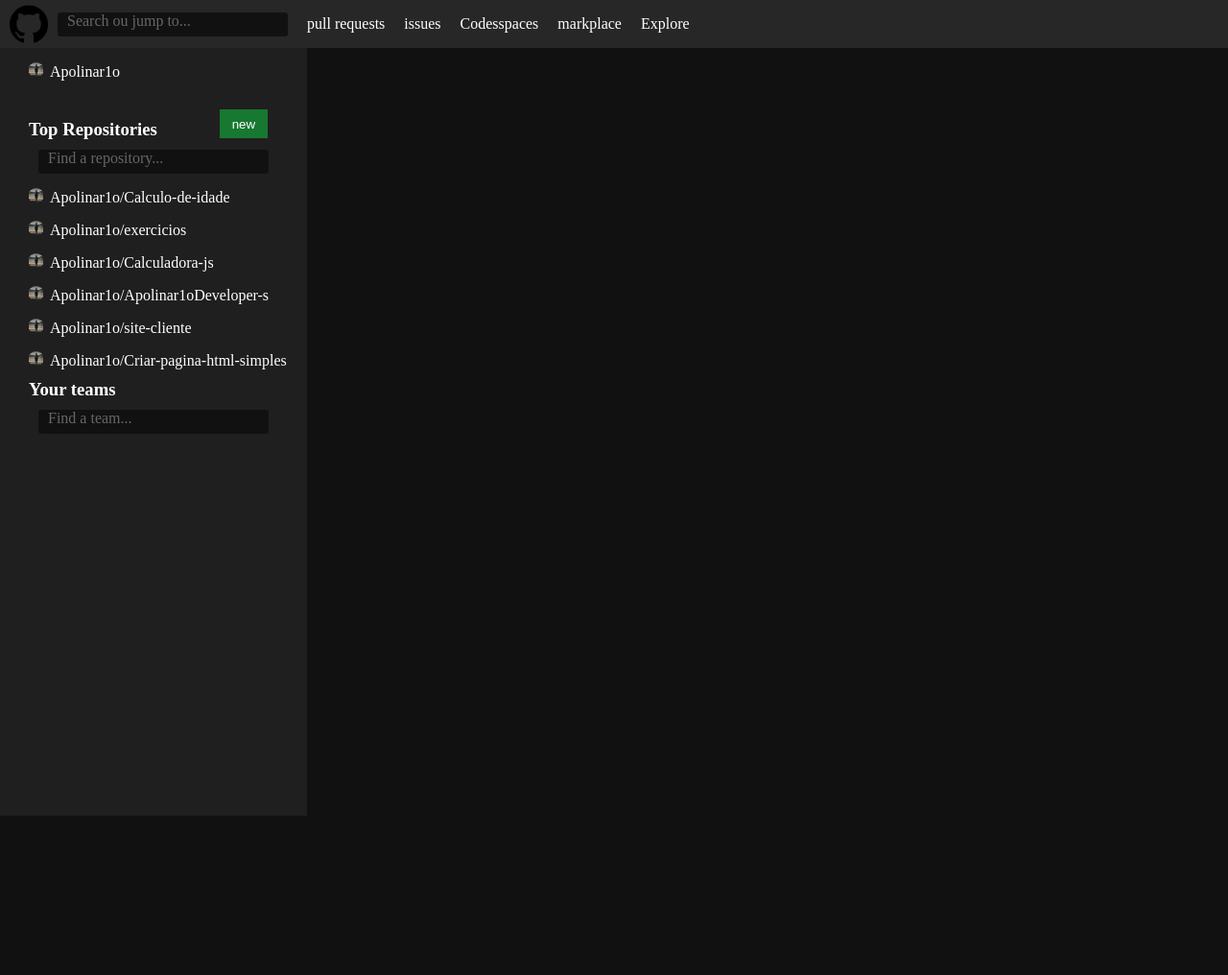
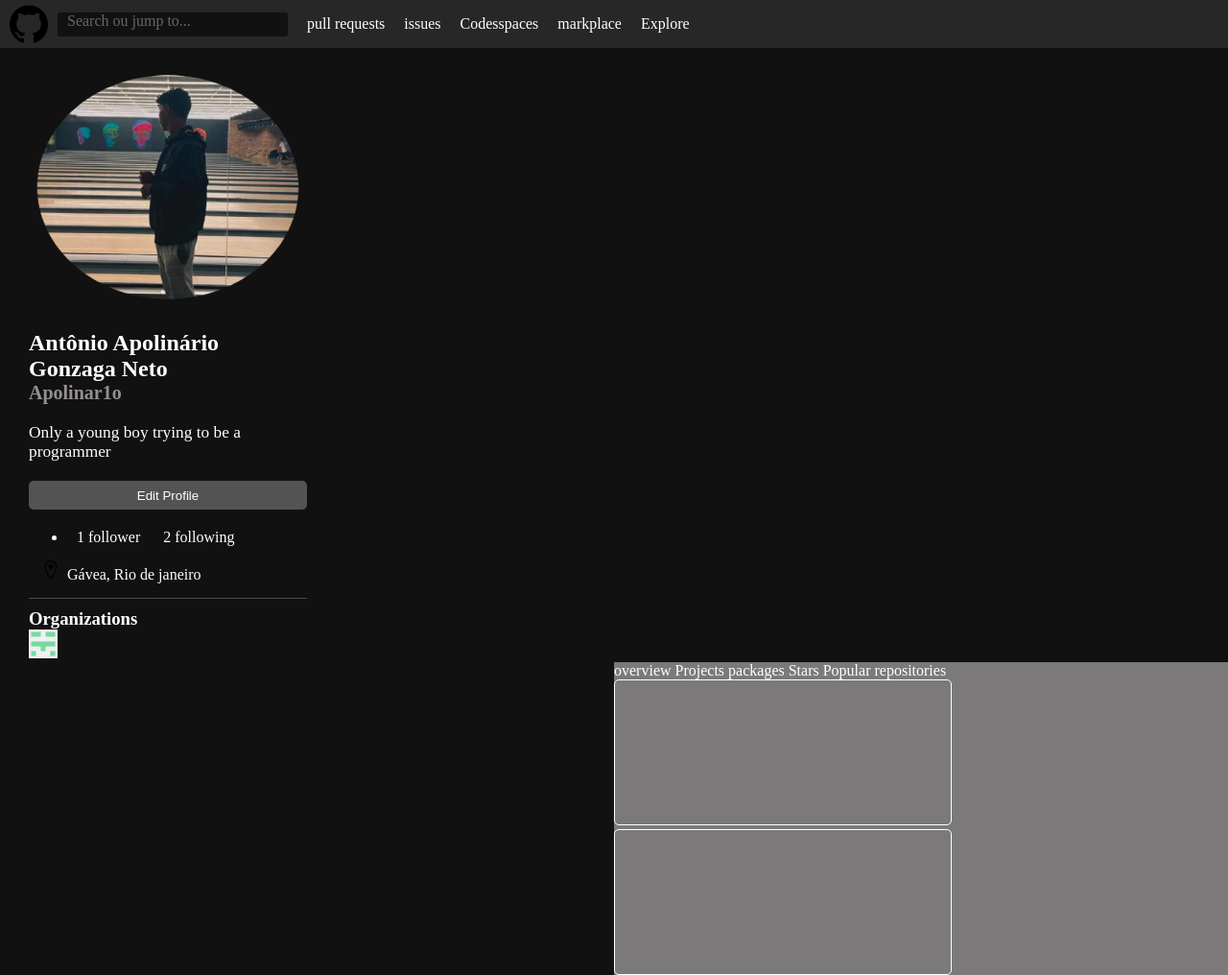
Before and after one commit to Apolinar1o/clone-github-initial-page, a plain HTML site: page cloneGitHub/index.html in a window 1280 px wide. Shown: the top 1016 px of the page at 96% size. Before the commit the page ends 800 px from the top, so only its background shows below. Drawn offline with Linux system fonts and the light colour scheme.

Commit message:
subindo site
nesse commit é um teste da ferramenta github pages, o objetivo é colocar ele na web

```diff
--- a/cloneGitHub/index.html
+++ b/cloneGitHub/index.html
@@ -5,11 +5,11 @@
     <meta http-equiv="X-UA-Compatible" content="IE=edge">
     <meta name="viewport" content="width=device-width, initial-scale=1.0">
     <title>Document</title>
-    <link rel="stylesheet" href="style.css">
+    <link rel="stylesheet" href="./style.css">
 </head>
 <body>
     <nav>
-        <img  id="logo" src="imagens/logo.png" alt="" srcset="">
+        <img  id="logo" src="./imagens/logo.png" alt="" srcset="">
         <div class="pesquisa">Search ou jump to...</div>
         <a href="">pull requests</a>
         <a href="">issues</a>
@@ -18,34 +18,47 @@
         <a href="">Explore</a>
     </nav>
     <section>
+        <img id="perfil" src="./imagens/fotoPerfil.png" alt="" srcset="">
+        <h1>Antônio Apolinário Gonzaga Neto</h1>
+        <h2>Apolinar1o</h2>
+        <p>Only a young boy trying to be a programmer</p>
+        <button>Edit Profile</button>
+        <ul>
+            <li ><a href="">1 follower</a> <a href="">2 following</a></li>
+            <li class="local"> Gávea, Rio de janeiro</li>
 
         </ul>
-         <li  class="img" id="nome"">Apolinar1o</li>
-
-         <div id="linha">
-             <h3>Top Repositories</h3>
-             <button>new</button>
-         </div>
-
-        <div class="pesquisa"> Find a repository...</div>
-
-
-            <li class="img">Apolinar1o/Calculo-de-idade</li>
-            <li class="img">Apolinar1o/exercicios</li>
-            <li class="img">Apolinar1o/Calculadora-js</li>
-            <li class="img">Apolinar1o/Apolinar1oDeveloper-s</li>
-            <li class="img">Apolinar1o/site-cliente</li>
-            <li class="img">Apolinar1o/Criar-pagina-html-simples</li>
-        </ul>
-
-        <h3>Your teams</h3>
-        <div class="pesquisa">
-            <p>Find a team...</p>
+        <div id="organization">
+            <h3>Organizations </h3>
+            <img src="./imagens/mso-logo.png"  alt="" srcset="">
         </div>
     </section>
-    <main>
-        <button>following</button>
-        <button>For You</button>
-    </main>
+<main>
+
+        overview
+        Projects
+        packages
+        Stars
+        Popular repositories
+        <div class="bloco">
+            <title class="titulo">exerciciojs </title>
+        </div>
+        <div class="bloco">
+            <title class="titulo">ApolinarioDeveloper-s</title>
+        </div>
+        <div class="bloco">
+            <title class="titulo">site-cliente </title>
+        </div>
+        <div class="bloco">
+            <title class="titulo">Calculo-de-idade</title>
+        </div>
+        <div class="bloco">
+            <p>Criar-pagina-html-simples</p>
+        </div>
+        <div class="bloco">
+            <title class="titulo">Calculadora-js</title>
+        </div>
+
+</main>
 </body>
 </html>
--- a/cloneGitHub/style.css
+++ b/cloneGitHub/style.css
@@ -30,42 +30,45 @@
 }
 
 section {
-    position: fixed;
     width: 290px;
-    background-color: rgb(32, 31, 31);
     height: 100%;
     padding-left: 30px;
 
 
 
+
 }
+
 li#nome {
     margin-bottom: 30px;
 }
-li.img {
-    list-style: url(imagens/apolinar1o.png);
+li.local{
+    list-style: url(imagens/local.png);
+
     margin-top: 15px;
-    margin-bottom: px;
+    margin-bottom: 15px;
 
 }
 
 
 button {
-    width: 50px;
+    margin-top: 20px;
+    margin-bottom: 20px;
+    width: 100%;
     height: 30px;
-    margin-left: 65px;
-    background-color: rgb(23, 120, 50);
+    background-color: rgb(83, 83, 83);
     color: white;
     border: none;
+    border-radius: 5px;
 }
-h3 {
-    margin-top: 10px;
+h2 {
+    color: #959090;
+    font-size: 15pt;
+    margin-bottom: 20px;
 }
-
-div#linha {
-    display: flex;
+p {
+    font-size: 13pt;
 }
-
 .pesquisa {
     background-color: rgb(17, 17, 17);
     width: 230px;
@@ -76,3 +79,20 @@
     padding-left: 10px;
     text-align: left;
 }
+div#organization {
+    border-top: 1px solid rgb(74, 73, 73);
+    padding-top: 10px;
+}
+main {
+    left: 50%;
+    position: absolute;
+    background-color: rgb(123, 121, 121);
+}
+.bloco {
+    display: inline-block;
+    width: 350px;
+    height: 150px;
+    border: 1px solid white;
+    border-radius: 5px;
+
+}
```
Also changed, not shown: cloneGitHub/imagens/expandir.ico (deleted), cloneGitHub/imagens/fotoPerfil.png (added), cloneGitHub/imagens/local.png (added), cloneGitHub/imagens/mso-logo.png (added).
